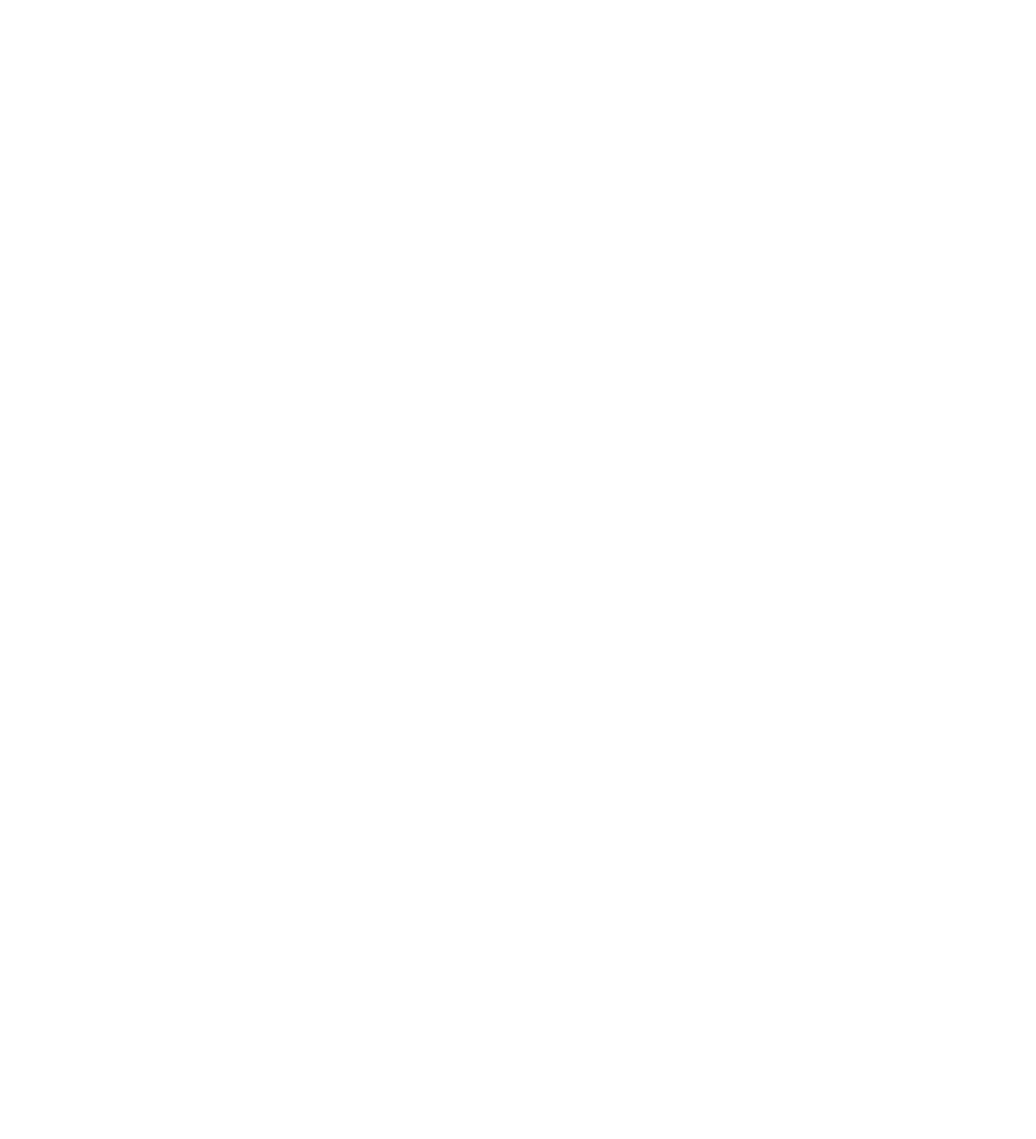
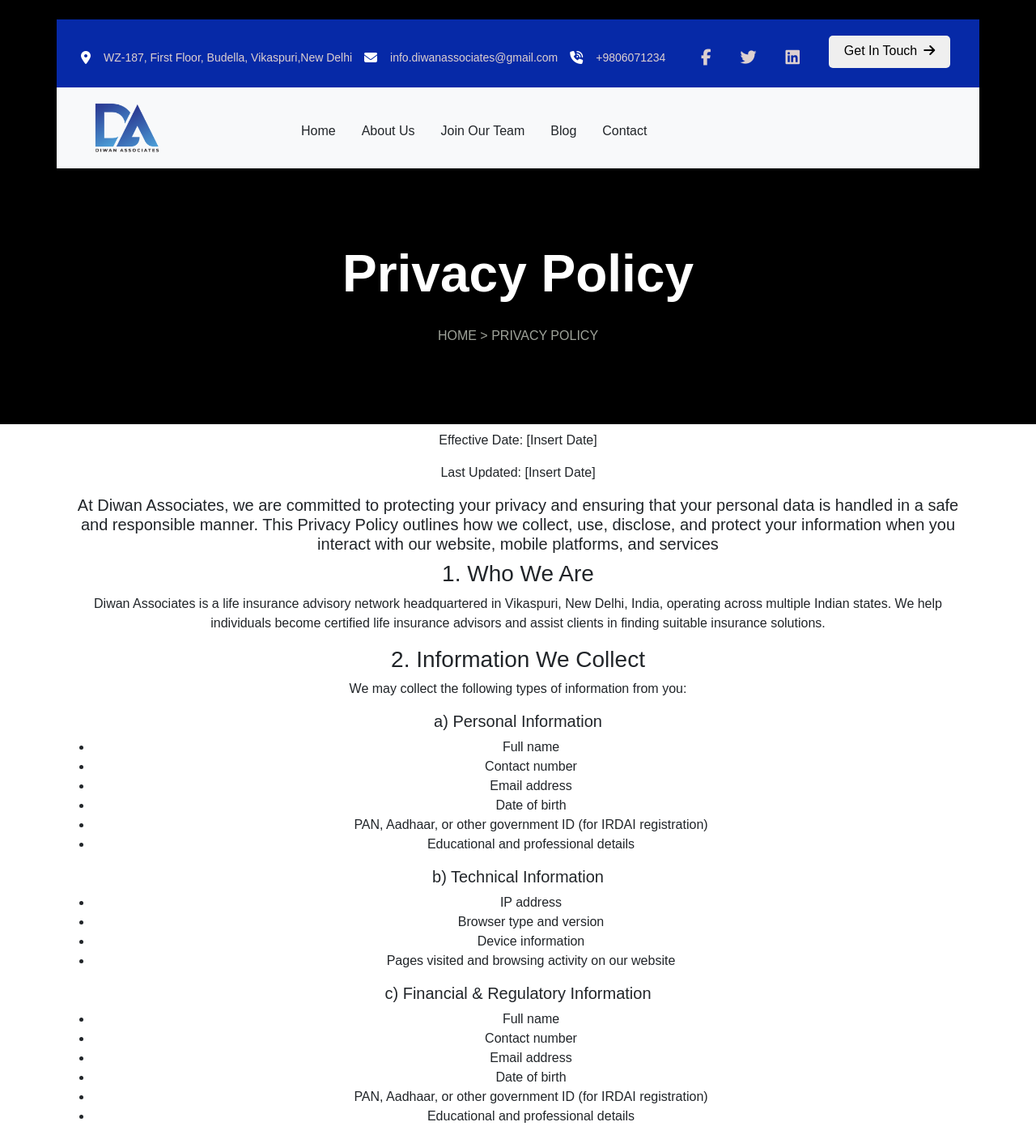
Before and after one commit to hiteshnexadvent/insurance-ui, a React (Create React App) app: page /privacy in a window 1280 px wide. Before the commit this address had no page. Shown: the whole page at 81% size. Before the commit the page ends 800 px from the top, so only its background shows below. Built offline with nearby package versions, Linux system fonts and the light colour scheme; no server answers.

Commit message:
Add Schedule

```diff
--- a/package.json
+++ b/package.json
@@ -11,6 +11,7 @@
     "dotenv": "^16.5.0",
     "helmet": "^8.1.0",
     "react": "^19.1.0",
+    "react-calendar": "^6.0.0",
     "react-dom": "^19.1.0",
     "react-helmet": "^6.1.0",
     "react-router-dom": "^7.6.1",
--- a/src/App.js
+++ b/src/App.js
@@ -8,6 +8,7 @@ import Blogsread from './pages/Blogsread';
 import AboutUs from './pages/AboutUs';
 import JoinTeam from './pages/JoinTeam';
 import Booking from './pages/Booking';
+import Privacy from './pages/Privacy';
 
 function App() {
   return (
@@ -22,6 +23,7 @@ function App() {
           <Route path='/about' element={<AboutUs></AboutUs>}></Route>
           <Route path='/join' element={<JoinTeam></JoinTeam>}></Route>
           <Route path='/booking' element={<Booking></Booking>}></Route>
+          <Route path='/privacy' element={<Privacy></Privacy>}></Route>
         </Routes>
       </Router>
 
--- a/src/components/Footer.jsx
+++ b/src/components/Footer.jsx
@@ -24,11 +24,11 @@ export default function Footer() {
               <li>Home</li>
               </Link>
               <Link to='/about' style={{ textDecoration: 'none', color: 'black' }}>
-              <li>About US</li>
+              <li>About Us</li>
               </Link>
     <Link to='/join' style={{ textDecoration: 'none', color: 'black' }}><li>Join Our Team</li></Link>
     <Link to='/blog' style={{ textDecoration: 'none', color: 'black' }}><li>Blog</li></Link>
-    <li>Privacy Policy</li>
+    <Link to='/privacy' style={{ textDecoration: 'none', color: 'black' }}><li>Privacy Policy</li></Link>
     <Link to='/contact' style={{ textDecoration: 'none', color: 'black' }}><li>Contact Us</li></Link>
 
   </ul>
--- a/src/components/Main.jsx
+++ b/src/components/Main.jsx
@@ -82,7 +82,7 @@ export default function Main() {
                       </p>
                       <div className="buttons">
                         <button className="btn me-4 mt-4" style={{ backgroundColor:'#0629a7',color:'white' }}>Become An Free Advisor</button>
-                <Link to="/book">
+                <Link to="/booking">
     <button className="btn btn-outline-light mt-4">Book A Free Consultation</button>
   </Link>
                       </div>
--- a/src/pages/Booking.jsx
+++ b/src/pages/Booking.jsx
@@ -1,17 +1,65 @@
-import { useEffect } from 'react';
+import { useState } from 'react';
+import "react-datepicker/dist/react-datepicker.css";
 import { Helmet } from 'react-helmet';
+import Calendar from "react-calendar";
+import 'react-calendar/dist/Calendar.css';
+import axios from "axios";
+import Swal from 'sweetalert2';
+import Navbar from '../components/Navbar';
+
 
 
 export default function Booking() {
-  useEffect(() => {
-    const script = document.createElement('script');
-    script.src = 'https://assets.calendly.com/assets/external/widget.js';
-    script.async = true;
-    document.body.appendChild(script);
-  }, []);
+
+  const [formData, setformData] = useState({ date: '', time: '', name: '', email: '', mobile: '', city: '' });
+
+  const handleChange = (e) => {
+    setformData({ ...formData, [e.target.name]: e.target.value });
+  }
+
+  const handleDateChange = (date) => {
+  const readableDate = date.toDateString(); // e.g., "Mon Jun 17 2025"
+  setformData(prev => ({ ...prev, date: readableDate }));
+};
+
+
+
+  const handleSubmit = async (e) => {
+  e.preventDefault();
+
+  try {
+    const response = await axios.post(`${process.env.REACT_APP_BACKEND_API_URL}/admin/schedule`,
+      formData, {
+        headers: { 'Content-Type': 'application/json' },
+        withCredentials: true
+      }
+    );
+
+    if (response.status === 200) {
+      Swal.fire({
+        icon: 'success',
+        title: 'Meeting Scheduled',
+        text: response.data.message,
+        confirmButtonColor: '#3085d6'
+      });
+      setformData({ date: '', time: '', name: '', email: '', mobile: '', city: '' });
+    }
+
+  } catch (err) {
+    Swal.fire({
+      icon: 'error',
+      title: 'Oops...',
+      text: err.response?.data?.message || "Something went wrong",
+      confirmButtonColor: '#d33'
+    });
+  }
+};
+
 
   return (
     <div>
+
+      {/* <Navbar></Navbar> */}
 
       {/* Helmet for title and favicon */}
             <Helmet>
@@ -20,28 +68,96 @@ export default function Booking() {
               <meta name="description" content="This is our homepage." />
             </Helmet>
 
-      <div className="container-fluid">
-        <div className="row">
-          {/* <div className="col-lg-6">
-            <h4>Diwan Associates</h4>
-                      <h1>Discovery Meeting</h1>
-                      <p>
-        Diwan Associates is a trusted advisory firm specializing in business growth strategies,
-        financial consulting, and legal advisory. Our mission is to empower entrepreneurs and
-        startups with expert guidance and customized solutions.
-      </p>
-          </div> */}
+      <div className="container">
+        <div className="row" style={{marginTop:'100px',backgroundColor:'#d5d6da'}}>
+          <div className="col-lg-6 col-12" style={{textAlign:'start',padding:'50px'}}>
+            <h3 >Diwan Associates</h3>
+            <h1 style={{paddingTop:'30px',color:'#0629a7'}}>Discovery Meeting | Insurance Advisors</h1>
+            <p style={{paddingTop:'30px'}}><i class="fa-solid fa-clock"></i> 1 hr</p>
+            <p> <i class="fa-solid fa-video"></i> Web conferencing details provided upon confirmation.</p>
+            <h5 style={{paddingTop:'30px',fontWeight:'600',color:'#0629a7'}}>Insurance Discovery Call with Diwan Associates</h5>
+            <p style={{paddingTop:'20px'}}> Diwan Associates is a trusted advisory firm specializing in business growth strategies, financial consulting, and legal advisory. Our mission is to empower entrepreneurs and startups with expert guidance and customized solutions.</p>
+          </div>
 
-          <div className="col-lg-12">
-            {/* Calendly inline widget */}
-            <div
-              className="calendly-inline-widget"
-              data-url="https://calendly.com/hitesh-nexadvent/30min"
-              style={{ minWidth: '320px', height: '700px' }}
-            ></div>
+          <div className="col-lg-6 col-12" style={{padding:'50px',textAlign:'start'}}>
+
+            {/* calender */}
+
+          <h2>Schedule A Meeting</h2>
+
+            <form onSubmit={handleSubmit} style={{
+  paddingTop: '30px',
+  display: 'flex',
+  flexDirection: 'column',
+  gap: '15px',
+  background: '#f9f9f9',
+  padding: '20px',
+  borderRadius: '10px',
+  boxShadow: '0 0 10px rgba(0,0,0,0.1)'
+}}>
+
+  <Calendar onChange={handleDateChange} value={formData.date} />
+
+  <label><b>Meeting Time:</b></label>
+  <select
+    name="time"
+    onChange={handleChange}
+    value={formData.time}
+    required
+    style={{
+      padding: '10px',
+      borderRadius: '5px',
+      border: '1px solid #ccc',
+      fontSize: '16px'
+    }}
+  >
+    <option value="">Select Time</option>
+    <option value="10:30 AM">10:30 AM</option>
+    <option value="11:30 AM">11:30 AM</option>
+    <option value="12:30 PM">12:30 PM</option>
+    <option value="01:30 PM">01:30 PM</option>
+    <option value="02:30 PM">02:30 PM</option>
+    <option value="03:30 PM">03:30 PM</option>
+    <option value="04:30 PM">04:30 PM</option>
+    <option value="05:30 PM">05:30 PM</option>
+    <option value="06:30 PM">06:30 PM</option>
+  </select>
+
+  <input type="text" name="name" onChange={handleChange} value={formData.name} required placeholder="Name"
+    style={{ padding: '10px', borderRadius: '5px', border: '1px solid #ccc', fontSize: '16px' }} />
+
+  <input type="email" name="email" onChange={handleChange} value={formData.email} required placeholder="Email"
+    style={{ padding: '10px', borderRadius: '5px', border: '1px solid #ccc', fontSize: '16px' }} />
+
+  <input type="tel" name="mobile" onChange={handleChange} value={formData.mobile} required placeholder="Mobile"
+    style={{ padding: '10px', borderRadius: '5px', border: '1px solid #ccc', fontSize: '16px' }} />
+
+  <input type="text" name="city" onChange={handleChange} value={formData.city} required placeholder="City/State"
+    style={{ padding: '10px', borderRadius: '5px', border: '1px solid #ccc', fontSize: '16px' }} />
+
+  <button type="submit"
+    style={{
+      padding: '12px',
+      backgroundColor: '#0629a7',
+      color: '#fff',
+      border: 'none',
+      borderRadius: '5px',
+      fontSize: '16px',
+      cursor: 'pointer'
+    }}>
+    Schedule
+  </button>
+
+</form>
+
+
+          </div>
+
+
         </div>
       </div>
-      </div>
+
+
     </div>
   );
 }
--- /dev/null
+++ b/src/pages/Privacy.jsx
@@ -0,0 +1,121 @@
+import React, { useEffect, useState } from 'react'
+import Navbar from '../components/Navbar'
+import axios from "axios";
+
+
+export default function Privacy() {
+
+    const [cover, setCover] = useState(null);
+
+    useEffect(() => {
+    window.scrollTo(0, 0);
+  }, []);
+
+
+     useEffect(() => {
+
+      const fetchcover=async () => {
+        try {
+          const res=await axios.get(`${process.env.REACT_APP_BACKEND_API_URL}/admin/manage-coverapi`,
+            {
+              withCredentials: true,
+            })
+          setCover(res.data);
+        }
+         catch (err) {
+          console.log(err);
+        }
+      }
+
+      fetchcover();
+
+    }, []);
+
+
+  return (
+      <div>
+         <div id="blogs"  style={
+          cover && cover.image
+            ? {
+                backgroundImage: `linear-gradient(rgba(0, 0, 0, 0.7), rgba(0, 0, 0, 0.7)), url(${process.env.REACT_APP_BACKEND_API_URL}${cover.image})`,
+                backgroundSize: "cover",
+                backgroundPosition: "center",
+                minHeight: "auto",
+                color: "white",
+              }
+            : {
+                backgroundColor: "#000", // fallback style
+                minHeight: "auto",
+                color: "white",
+              }
+        }>
+              <h1
+                style={{ paddingTop: "300px", fontSize: "4rem", fontWeight: "700" }}
+              >
+                Privacy Policy
+              </h1>
+              <h6
+                style={{
+                  color: "#9fa39a",
+                  paddingTop: "20px",
+                  paddingBottom: "100px",
+                }}
+              >
+                HOME &gt; PRIVACY POLICY
+              </h6>
+
+              <Navbar></Navbar>
+          </div>
+
+          <div className="container">
+              <div className="row">
+                  <div className="col-12">
+                      <p> Effective Date: [Insert Date]</p>
+                      <p> Last Updated: [Insert Date]</p>
+                      <h5> At Diwan Associates, we are committed to protecting your privacy and ensuring that your
+personal data is handled in a safe and responsible manner. This Privacy Policy outlines how we
+collect, use, disclose, and protect your information when you interact with our website, mobile
+                          platforms, and services</h5>
+
+                      <h3>1. Who We Are</h3>
+                      <p> Diwan Associates is a life insurance advisory network headquartered in Vikaspuri, New Delhi,
+India, operating across multiple Indian states. We help individuals become certified life insurance
+advisors and assist clients in finding suitable insurance solutions.</p>
+                      <h3> 2. Information We Collect</h3>
+                      <p> We may collect the following types of information from you:</p>
+                      <h5> a) Personal Information</h5>
+                      <ul>
+                          <li> Full name</li>
+                          <li>Contact number</li>
+                          <li> Email address</li>
+                          <li> Date of birth</li>
+                          <li>  PAN, Aadhaar, or other government ID (for IRDAI registration)</li>
+                          <li> Educational and professional details</li>
+                      </ul>
+
+                      <h5> b) Technical Information</h5>
+                      <ul>
+                          <li> IP address</li>
+                          <li> Browser type and version</li>
+                          <li>  Device information</li>
+                          <li>  Pages visited and browsing activity on our website</li>
+
+                      </ul>
+
+                      <h5> c) Financial & Regulatory Information</h5>
+                      <ul>
+                          <li> Full name</li>
+                          <li>Contact number</li>
+                          <li> Email address</li>
+                          <li> Date of birth</li>
+                          <li>  PAN, Aadhaar, or other government ID (for IRDAI registration)</li>
+                          <li> Educational and professional details</li>
+                      </ul>
+                  </div>
+              </div>
+          </div>
+
+
+    </div>
+  )
+}
```
Also changed, not shown: src/pages/Blogsread.jsx (+15 -14 lines), 1 other file (tests, documents, lock files or other folders). Lines whose indentation alone changed are shown as unchanged.
